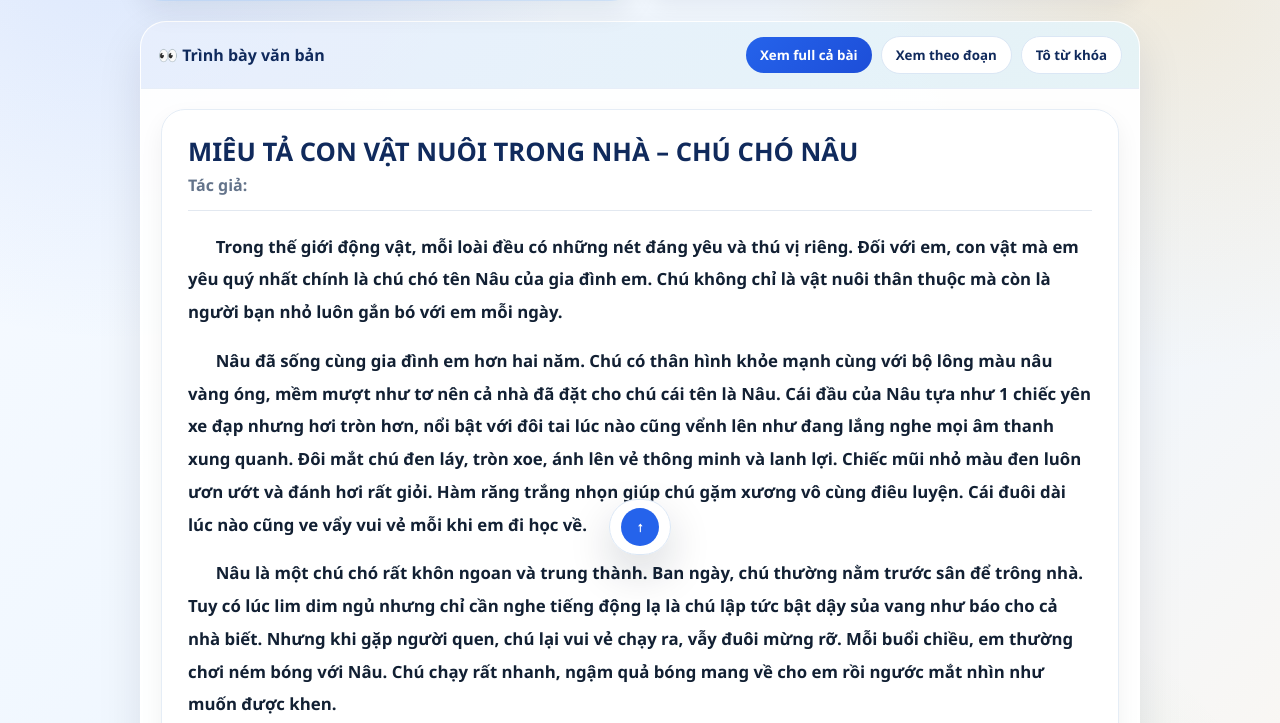
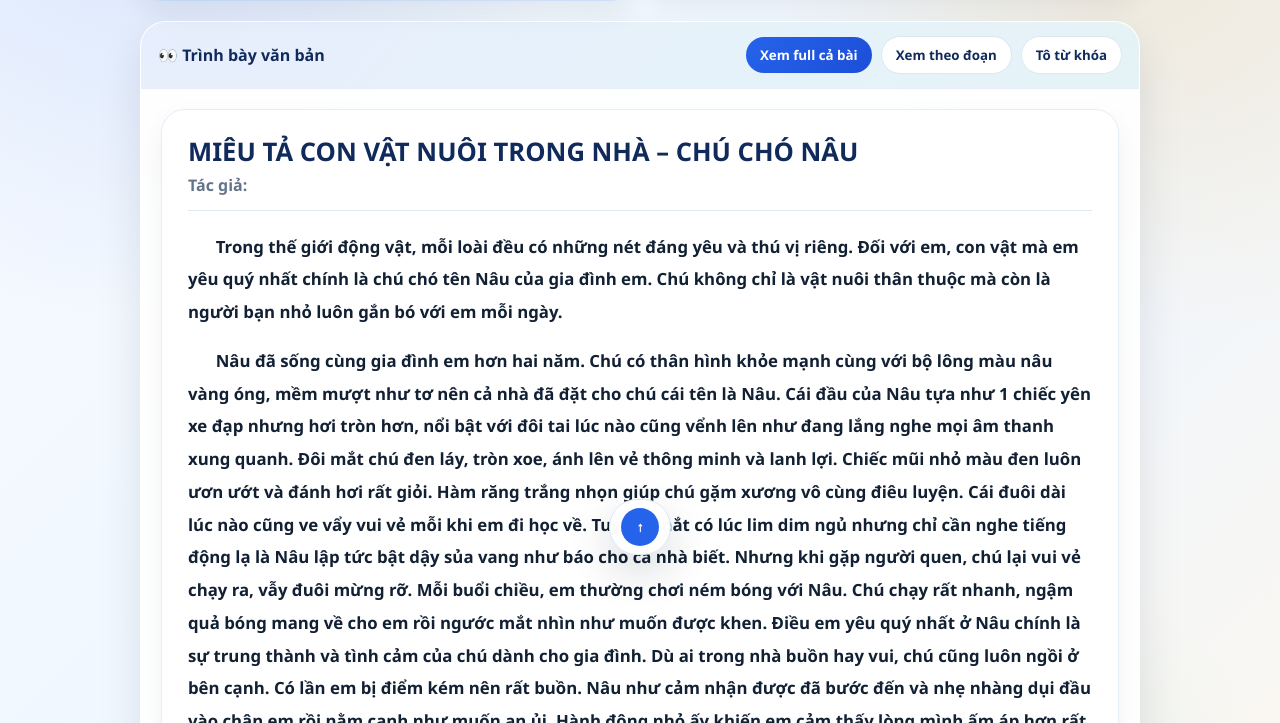
Before and after one commit to nhattam2511/TLV4, a plain HTML site: page index.html in a window 1280 px wide. Shown: the part 229-952 px from the top of the page. Drawn offline with Linux system fonts and the light colour scheme.

Commit message:
Update index.html

```diff
--- a/index.html
+++ b/index.html
@@ -121,9 +121,7 @@ const TEXTS = [
     ],
     "paras": [
       "Trong thế giới động vật, mỗi loài đều có những nét đáng yêu và thú vị riêng. Đối với em, con vật mà em yêu quý nhất chính là chú chó tên Nâu của gia đình em. Chú không chỉ là vật nuôi thân thuộc mà còn là người bạn nhỏ luôn gắn bó với em mỗi ngày.",
-      "Nâu đã sống cùng gia đình em hơn hai năm. Chú có thân hình khỏe mạnh cùng với bộ lông màu nâu vàng óng, mềm mượt như tơ nên cả nhà đã đặt cho chú cái tên là Nâu. Cái đầu của Nâu tựa như 1 chiếc yên xe đạp nhưng hơi tròn hơn, nổi bật với đôi tai lúc nào cũng vểnh lên như đang lắng nghe mọi âm thanh xung quanh. Đôi mắt chú đen láy, tròn xoe, ánh lên vẻ thông minh và lanh lợi. Chiếc mũi nhỏ màu đen luôn ươn ướt và đánh hơi rất giỏi. Hàm răng trắng nhọn giúp chú gặm xương vô cùng điêu luyện. Cái đuôi dài lúc nào cũng ve vẩy vui vẻ mỗi khi em đi học về.",
-      "Nâu là một chú chó rất khôn ngoan và trung thành. Ban ngày, chú thường nằm trước sân để trông nhà. Tuy có lúc lim dim ngủ nhưng chỉ cần nghe tiếng động lạ là chú lập tức bật dậy sủa vang như báo cho cả nhà biết. Nhưng khi gặp người quen, chú lại vui vẻ chạy ra, vẫy đuôi mừng rỡ. Mỗi buổi chiều, em thường chơi ném bóng với Nâu. Chú chạy rất nhanh, ngậm quả bóng mang về cho em rồi ngước mắt nhìn như muốn được khen.",
-      "Điều em yêu quý nhất ở Nâu chính là sự trung thành và tình cảm của chú dành cho gia đình. Dù ai trong nhà buồn hay vui, chú cũng luôn ngồi ở bên cạnh. Có lần em bị điểm kém nên rất buồn, em ngồi im lặng ngoài hiên nhà. Nâu lặng lẽ bước đến, nhẹ nhàng dụi đầu vào chân em rồi nằm cạnh như muốn an ủi. Hành động nhỏ ấy khiến em cảm thấy lòng mình ấm áp hơn rất nhiều.",
+      "Nâu đã sống cùng gia đình em hơn hai năm. Chú có thân hình khỏe mạnh cùng với bộ lông màu nâu vàng óng, mềm mượt như tơ nên cả nhà đã đặt cho chú cái tên là Nâu. Cái đầu của Nâu tựa như 1 chiếc yên xe đạp nhưng hơi tròn hơn, nổi bật với đôi tai lúc nào cũng vểnh lên như đang lắng nghe mọi âm thanh xung quanh. Đôi mắt chú đen láy, tròn xoe, ánh lên vẻ thông minh và lanh lợi. Chiếc mũi nhỏ màu đen luôn ươn ướt và đánh hơi rất giỏi. Hàm răng trắng nhọn giúp chú gặm xương vô cùng điêu luyện. Cái đuôi dài lúc nào cũng ve vẩy vui vẻ mỗi khi em đi học về. Tuy đôi mắt có lúc lim dim ngủ nhưng chỉ cần nghe tiếng động lạ là Nâu lập tức bật dậy sủa vang như báo cho cả nhà biết. Nhưng khi gặp người quen, chú lại vui vẻ chạy ra, vẫy đuôi mừng rỡ. Mỗi buổi chiều, em thường chơi ném bóng với Nâu. Chú chạy rất nhanh, ngậm quả bóng mang về cho em rồi ngước mắt nhìn như muốn được khen. Điều em yêu quý nhất ở Nâu chính là sự trung thành và tình cảm của chú dành cho gia đình. Dù ai trong nhà buồn hay vui, chú cũng luôn ngồi ở bên cạnh. Có lần em bị điểm kém nên rất buồn. Nâu như cảm nhận được đã bước đến và nhẹ nhàng dụi đầu vào chân em rồi nằm cạnh như muốn an ủi. Hành động nhỏ ấy khiến em cảm thấy lòng mình ấm áp hơn rất nhiều.",
       "Đối với em, Nâu không chỉ là một con vật nuôi mà còn là người bạn thân thiết luôn mang đến niềm vui và sự yêu thương. Em đã có rất nhiều kỷ niệm đẹp cùng chú chó đáng yêu này. Em sẽ chăm sóc cho Nâu thật khỏe mạnh để chơi đùa cùng nhau mỗi ngày."
     ]
   },
@@ -141,10 +139,8 @@ const TEXTS = [
       "gắn bó", "bảo vệ voi", "bình yên", "đáng yêu"
     ],
     "paras": [
-      "Trong thế giới động vật, mỗi loài đều có những nét đáng yêu và thú vị riêng. Vào dịp nghỉ hè năm trước, em đã có dịp được tham quan sở thú có rất nhiều loài vật nhưng khiến em ấn tượng nhất chính là chú voi to lớn và thân thiện.",
-      "Chú voi ở sở thú có thân hình vô cùng to lớn với làn da của chú màu xám đậm, dày và nhăn như những lớp đất khô. Bốn chân voi to như bốn cái cột đình nên những bước đi của chú rất chậm rãi và vững vàng. Đặc biệt nhất là chiếc vòi dài có thể cuốn thức ăn, hút nước và còn dùng để nghịch đùa rất khéo léo. Hai chiếc tai to bè như hai chiếc quạt lớn. Đôi mắt voi nhỏ trông rất hiền và dịu dàng. Hai chiếc ngà trắng cong cong nhô ra hai bên làm chú trông thật mạnh mẽ và oai vệ.",
-      "Ở sở thú, chú voi được rất nhiều người yêu thích và đứng xem. Chú thường dùng vòi cuốn từng bó cỏ rồi từ từ đưa vào miệng ăn trông rất ngon. Có lúc, chú còn dùng vòi hút nước rồi phun lên người để tắm mát khiến mọi người thích thú. Khi có khách tham quan cho chuối hoặc mía, chú voi nhẹ nhàng dùng vòi nhận lấy. Em thấy chú rất thông minh vì chú biết làm theo sự hướng dẫn của người chăm sóc. Thỉnh thoảng, chú còn khẽ lắc đầu và phe phẩy tai như đang chào mọi người. Dù thân hình to lớn nhưng chú không hề đáng sợ mà ngược lại còn rất hiền lành và thân thiện.",
-      "Em được nghe nói voi là loài động vật thông minh, sống tình cảm và rất gắn bó với đồng loại. Em mong rằng mọi người sẽ luôn bảo vệ voi và không săn bắt chúng để những chú voi đáng yêu ấy có thể được sống bình yên. Chuyến đi sở thú hôm đó đã giúp em hiểu thêm nhiều điều thú vị về loài voi.",
+      "Trong thế giới động vật, mỗi loài đều có những nét đáng yêu và thú vị riêng. Vào kỳ nghỉ hè năm trước, em đã có dịp được tham quan sở thú có rất nhiều loài vật nhưng khiến em ấn tượng nhất chính là chú voi to lớn và thân thiện.",
+      "Chú voi ở sở thú có thân hình vô cùng to lớn với làn da của chú màu xám đậm, dày và nhăn như những lớp đất khô. Bốn chân voi to như bốn cái cột đình nên những bước đi của chú rất chậm rãi và vững vàng. Đặc biệt nhất là chiếc vòi dài có thể cuốn thức ăn, hút nước và còn dùng để nghịch đùa rất khéo léo. Hai chiếc tai to bè như hai chiếc quạt lớn. Đôi mắt voi nhỏ trông rất hiền và dịu dàng. Hai chiếc ngà trắng cong cong nhô ra hai bên làm chú trông thật mạnh mẽ và oai vệ. Ở sở thú, chú voi được rất nhiều người yêu thích và đứng xem. Chú thường dùng vòi cuốn từng bó cỏ rồi từ từ đưa vào miệng ăn trông rất ngon. Có lúc, chú còn dùng vòi hút nước rồi phun lên người để tắm mát khiến mọi người thích thú. Khi có khách tham quan cho chuối hoặc mía, chú voi nhẹ nhàng dùng vòi nhận lấy. Em thấy chú rất thông minh vì chú biết làm theo sự hướng dẫn của người chăm sóc. Dù thân hình to lớn nhưng chú không hề đáng sợ mà ngược lại còn rất hiền lành và thân thiện. Em được nghe nói voi là loài động vật thông minh, sống tình cảm và rất gắn bó với đồng loại. Em mong rằng mọi người sẽ luôn bảo vệ voi và không săn bắt chúng để những chú voi đáng yêu ấy có thể được sống bình yên. Chuyến đi sở thú hôm đó đã giúp em hiểu thêm nhiều điều thú vị về loài voi.",
       "Chú voi ở sở thú đã để lại trong em rất nhiều ấn tượng đẹp cả về thân hình to lớn cũng như tính cách và sự thông minh. Em hy vọng sẽ có dịp quay lại sở thú để được gặp chú voi thêm nhiều lần nữa. Đối với em, voi là một loài động vật đáng yêu, thông minh và vô cùng đặc biệt."
     ]
   }
```
